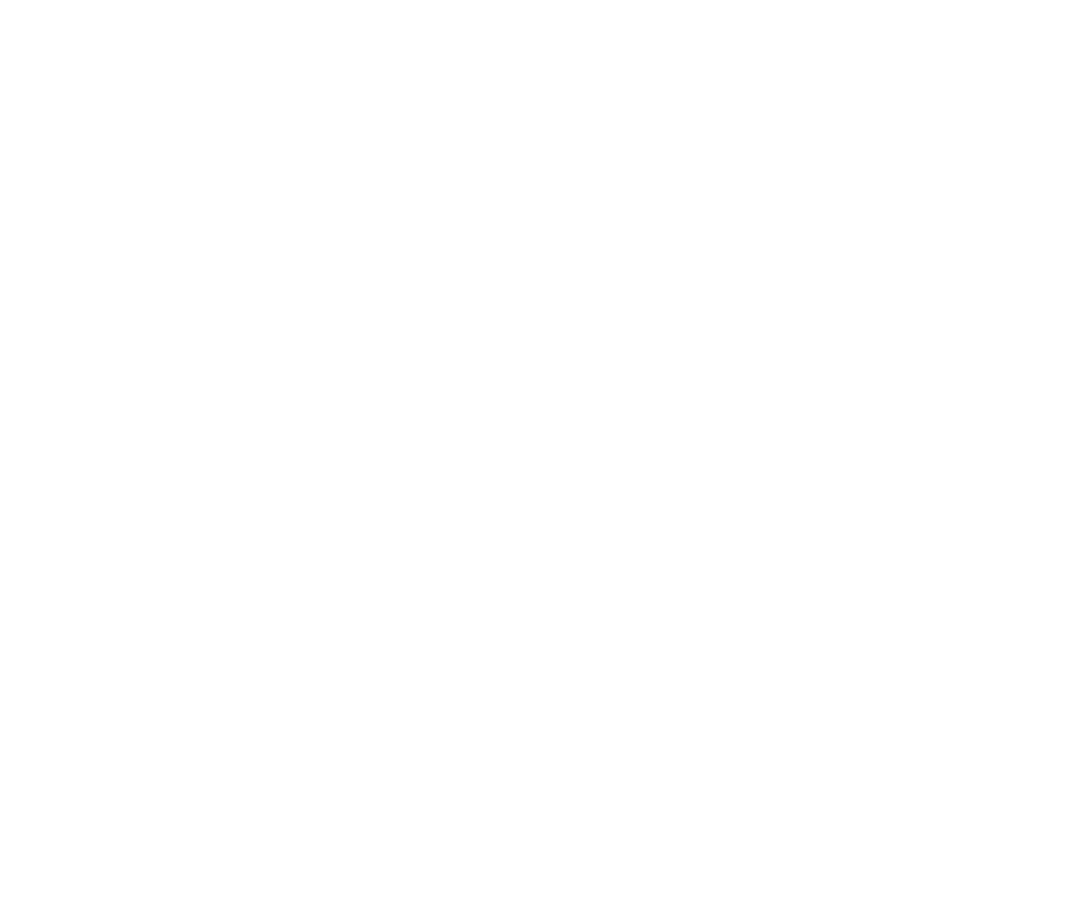
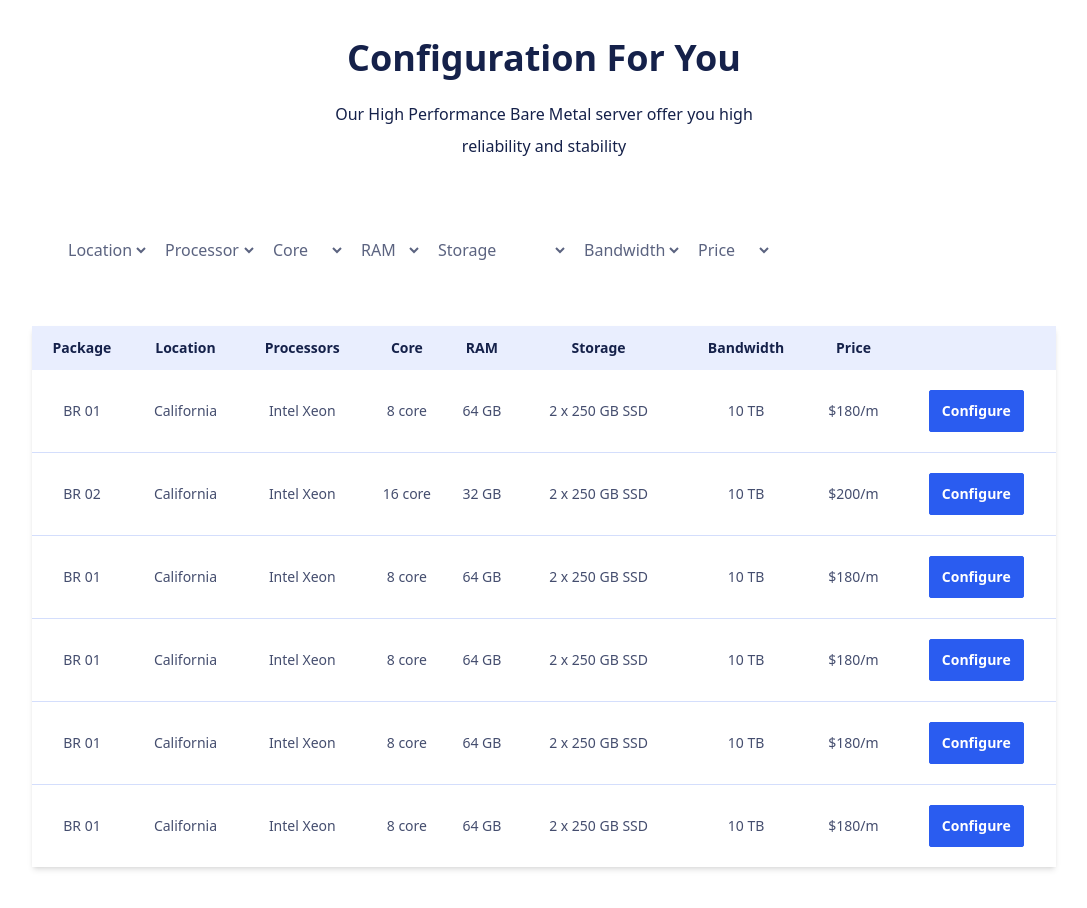
Before and after one commit to shovasarker/rigtht-servers-with-react, a React (Create React App) app: page / in a window 1280 px wide. Shown: the part 2765-3673 px from the top of the page, without its empty margins (96-1183 px from the left). Before the commit the page ends 2803 px from the top, so only its background shows below. Built offline with nearby package versions, Linux system fonts and the light colour scheme.

Commit message:
Configuration Section added

```diff
--- /dev/null
+++ b/src/components/CustomRow/index.jsx
@@ -0,0 +1,18 @@
+import React from 'react'
+
+const CustomRow = ({ row }) => {
+  return (
+    <tr>
+      {row?.map((data, i) => {
+        return <td key={i}>{data}</td>
+      })}
+      <td>
+        <button className='bg-btnBlue text-white text-sm font-semibold px-3 py-2.5 rounded-sm border border-btnBlue hover:bg-white hover:text-btnBlue transition-colors'>
+          Configure
+        </button>
+      </td>
+    </tr>
+  )
+}
+
+export default CustomRow
--- /dev/null
+++ b/src/components/CustomSelector/index.jsx
@@ -0,0 +1,65 @@
+import React, { useEffect, useState } from 'react'
+
+const CustomSelector = ({
+  tableFilteringData,
+  setTableFilteringData,
+  items,
+}) => {
+  const [selectValue, setSelectValue] = useState(items[0])
+
+  const handleChange = (e) => {
+    setSelectValue(e.target.value)
+    let i = 0
+    let array = tableFilteringData.map((obj) => {
+      const keys = Object.keys(obj)
+      if (keys[0] === items[0]) {
+        i++
+        return {
+          [items[0]]: e.target.value,
+        }
+      } else return obj
+    })
+    if (i === 0) {
+      setTableFilteringData([...array, { [items[0]]: e.target.value }])
+    } else {
+      setTableFilteringData(array)
+    }
+  }
+  useEffect(() => {
+    let count = 0
+    tableFilteringData.forEach((element) => {
+      const [key] = Object.keys(element)
+      if (key === items[0]) {
+        setSelectValue(element[key])
+        count++
+        return
+      }
+    })
+    if (count === 0) {
+      setSelectValue(items[0])
+    }
+  }, [tableFilteringData, items])
+  return (
+    <select
+      name={items[0]}
+      value={selectValue}
+      onChange={handleChange}
+      className='selector inline-block bg-white pl-3 py-1 focus:outline-none text-title/70'
+    >
+      {items?.map((item, i) => {
+        return i === 0 ? (
+          <option key={i} value={item} disabled>
+            {' '}
+            {item}
+          </option>
+        ) : (
+          <option key={i} value={item}>
+            {item}
+          </option>
+        )
+      })}
+    </select>
+  )
+}
+
+export default CustomSelector
--- /dev/null
+++ b/src/components/FilteringLabel/index.jsx
@@ -0,0 +1,40 @@
+import React from 'react'
+
+const FilteringLabel = ({
+  tableFilteringData,
+  setTableFilteringData,
+  item,
+}) => {
+  const [key] = Object.keys(item)
+  const handleChange = () => {
+    setTableFilteringData(
+      tableFilteringData.filter((obj) => {
+        const keys = Object.keys(obj)
+        return keys[0] !== key
+      })
+    )
+  }
+  return (
+    <div className='flex items-center text-title/70 text-sm bg-btnBlue/10 px-3 py-1 rounded-full'>
+      {key} - <span className='text text-btnBlue font-bold'>{item[key]}</span>
+      <button
+        className='close-btn bg-none border-0 text-title/50 ml-2 p-0 opacity-70 hover:opacity-100 transition-opacity'
+        onClick={handleChange}
+      >
+        <svg
+          className='w-4 h-4'
+          xmlns='http://www.w3.org/2000/svg'
+          viewBox='0 0 320 512'
+        >
+          {/*<!--! Font Awesome Pro 6.0.0 by @fontawesome - https://fontawesome.com License - https://fontawesome.com/license (Commercial License) Copyright 2022 Fonticons, Inc. -->*/}
+          <path
+            d='M310.6 361.4c12.5 12.5 12.5 32.75 0 45.25C304.4 412.9 296.2 416 288 416s-16.38-3.125-22.62-9.375L160 301.3L54.63 406.6C48.38 412.9 40.19 416 32 416S15.63 412.9 9.375 406.6c-12.5-12.5-12.5-32.75 0-45.25l105.4-105.4L9.375 150.6c-12.5-12.5-12.5-32.75 0-45.25s32.75-12.5 45.25 0L160 210.8l105.4-105.4c12.5-12.5 32.75-12.5 45.25 0s12.5 32.75 0 45.25l-105.4 105.4L310.6 361.4z'
+            fill='rgb(122, 122, 122)'
+          />
+        </svg>
+      </button>
+    </div>
+  )
+}
+
+export default FilteringLabel
--- a/src/data.js
+++ b/src/data.js
@@ -132,3 +132,98 @@
     },
   ],
 }
+
+export const CONFIGURATION_SECTION_DATA = {
+  title: 'Configuration For You',
+  smallDetails:
+    'Our High Performance Bare Metal server offer you high<br>reliability and stability',
+  selectorDatas: [
+    ['Location', 'USA', 'EU', 'SEA', 'SA'],
+    ['Processor', 'Intel xeon', 'intel'],
+    ['Core', '16 core', '8 core', '4 core', '2 core'],
+    ['RAM', '64 GB', '32 GB', '16 GB', '8 GB'],
+    [
+      'Storage',
+      '1 x 1TB SSD',
+      '1 x 500 GB SSD',
+      '2 x 250 GB SSD',
+      '2 x 120 Gb SSD',
+    ],
+    ['Bandwidth', '10 TB', '5 TB', '2 TB', '1 TB'],
+    ['Price', '$300/m', '$200/m', '$180/m', '$150/m'],
+  ],
+  tableDatas: {
+    tableHead: [
+      'Package',
+      'Location',
+      'Processors',
+      'Core',
+      'RAM',
+      'Storage',
+      'Bandwidth',
+      'Price',
+    ],
+    tableBody: [
+      [
+        'BR 01',
+        'California',
+        'Intel Xeon',
+        '8 core',
+        '64 GB',
+        '2 x 250 GB SSD',
+        '10 TB',
+        '$180/m',
+      ],
+      [
+        'BR 02',
+        'California',
+        'Intel Xeon',
+        '16 core',
+        '32 GB',
+        '2 x 250 GB SSD',
+        '10 TB',
+        '$200/m',
+      ],
+      [
+        'BR 01',
+        'California',
+        'Intel Xeon',
+        '8 core',
+        '64 GB',
+        '2 x 250 GB SSD',
+        '10 TB',
+        '$180/m',
+      ],
+      [
+        'BR 01',
+        'California',
+        'Intel Xeon',
+        '8 core',
+        '64 GB',
+        '2 x 250 GB SSD',
+        '10 TB',
+        '$180/m',
+      ],
+      [
+        'BR 01',
+        'California',
+        'Intel Xeon',
+        '8 core',
+        '64 GB',
+        '2 x 250 GB SSD',
+        '10 TB',
+        '$180/m',
+      ],
+      [
+        'BR 01',
+        'California',
+        'Intel Xeon',
+        '8 core',
+        '64 GB',
+        '2 x 250 GB SSD',
+        '10 TB',
+        '$180/m',
+      ],
+    ],
+  },
+}
--- /dev/null
+++ b/src/sections/ConfigurationSection/index.jsx
@@ -0,0 +1,71 @@
+import React, { useState } from 'react'
+import CustomRow from '../../components/CustomRow'
+import CustomSelector from '../../components/CustomSelector'
+import FilteringLabel from '../../components/FilteringLabel'
+import { CONFIGURATION_SECTION_DATA } from '../../data'
+
+const ConfigurationSection = () => {
+  const [tableFilteringData, setTableFilteringData] = useState([])
+  const { title, smallDetails, selectorDatas, tableDatas } =
+    CONFIGURATION_SECTION_DATA
+  const { tableHead, tableBody } = tableDatas
+  return (
+    <section className='container px-8 lg:px-16 xl:px-32 mb-20'>
+      <h1 className='text-2xl md:text-4xl font-bold text-title mb-5 text-center'>
+        {title}
+      </h1>
+      <div className='text-base text-title font-normal leading-loose text-center mb-16'>
+        {smallDetails.split('<br>').map((item, i) => {
+          return <p key={i}>{item}</p>
+        })}
+      </div>
+      {/* <!-- sort selection section start --> */}
+      <div className='flex justify-center lg:justify-start items-center flex-wrap gap-y-5 bg-white py-2 px-5 mb-5'>
+        {selectorDatas?.map((items, i) => {
+          return (
+            <CustomSelector
+              tableFilteringData={tableFilteringData}
+              setTableFilteringData={setTableFilteringData}
+              key={i}
+              items={items}
+            />
+          )
+        })}
+      </div>
+      {/* <!-- sort selection section end --> */}
+      {/* <!-- sort selction display section start --> */}
+      <div className='flex justify-start items-center flex-wrap gap-4'>
+        {tableFilteringData?.map((item, i) => {
+          return (
+            <FilteringLabel
+              key={i}
+              tableFilteringData={tableFilteringData}
+              setTableFilteringData={setTableFilteringData}
+              item={item}
+            />
+          )
+        })}
+      </div>
+      {/* <!-- sort selction display section end --> */}
+      {/* <!-- Data table for configuration section start --> */}
+      <table className='table-auto my-8 shadow-md w-full'>
+        <thead>
+          <tr>
+            {tableHead?.map((item, i) => {
+              return <td key={i}>{item}</td>
+            })}
+            <td></td>
+          </tr>
+        </thead>
+        <tbody>
+          {tableBody?.map((row, i) => {
+            return <CustomRow key={i} row={row} />
+          })}
+        </tbody>
+      </table>
+      {/* <!-- Data table for configuration section end --> */}
+    </section>
+  )
+}
+
+export default ConfigurationSection
--- a/src/sections/MainSection/index.jsx
+++ b/src/sections/MainSection/index.jsx
@@ -1,4 +1,5 @@
 import React from 'react'
+import ConfigurationSection from '../ConfigurationSection'
 import FeatureSection from '../FeatureSection'
 import OfferSection from '../OfferSection'
 import ServerSection from '../ServerSection'
@@ -9,6 +10,7 @@
       <OfferSection />
       <ServerSection />
       <FeatureSection />
+      <ConfigurationSection />
     </main>
   )
 }
```
